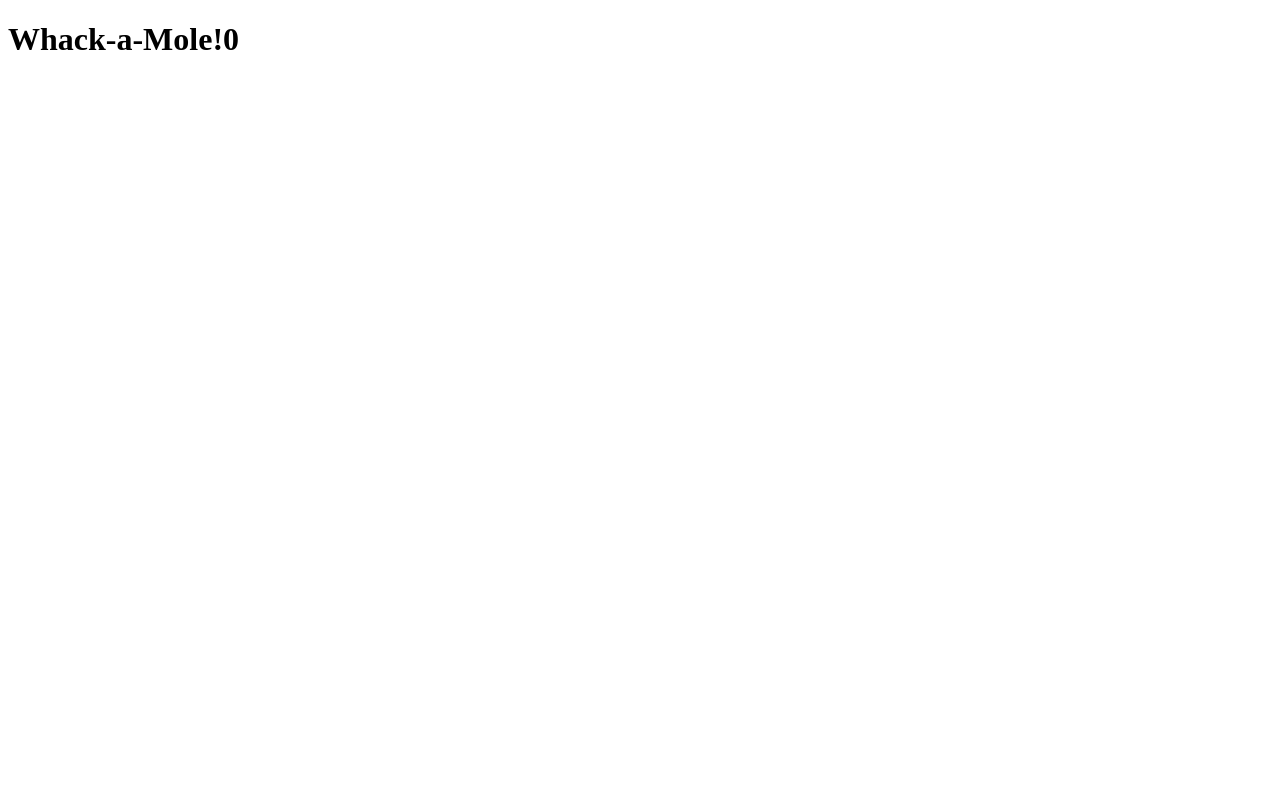
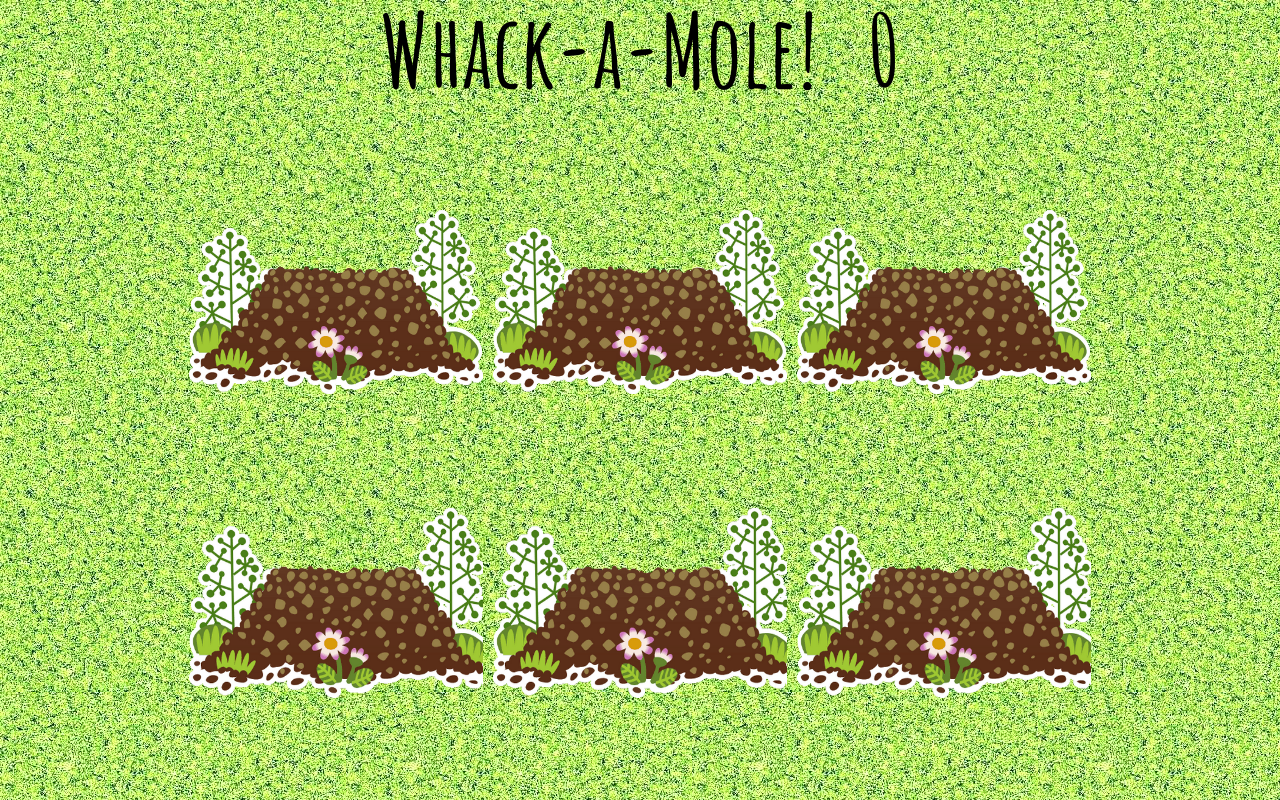
Before and after one commit to foxtrot2609/whack-a-mole, a plain HTML site: page index.html in a window 1280 px wide. Drawn offline with Linux system fonts and the light colour scheme.

Commit message:
feat: add layout flexibility by css

```diff
--- a/index.html
+++ b/index.html
@@ -5,12 +5,15 @@
     <meta charset="UTF-8">
     <meta http-equiv="X-UA-Compatible" content="IE=edge">
     <meta name="viewport" content="width=device-width, initial-scale=1.0">
+    <link rel="stylesheet" href="style.css">
+    <link rel="preconnect" href="https://fonts.gstatic.com">
+    <link href="https://fonts.googleapis.com/css2?family=Amatic+SC:wght@400;700&display=swap" rel="stylesheet">
     <title>Whack-a-Mole</title>
 </head>
 
 <body>
 
-    <h1>Whack-a-Mole!<span>0</span></h1>
+    <h1>Whack-a-Mole!<span class="count">0</span></h1>
 
     <div class="game">
         <div class="hole hole1">
--- a/main.js
+++ b/main.js
@@ -13,8 +13,10 @@ const randomHole = (holes) => {
   const index = Math.floor(Math.random() * holes.length);
   const hole = holes[index];
   if (hole === lastHole) {
+    console.log("the same");
     return randomHole(holes);
   }
   lastHole = hole;
+  console.log(hole);
   return hole;
 };
--- a/style.css
+++ b/style.css
@@ -0,0 +1,58 @@
+html {
+    box-sizing: border-box;
+    font-size: 10px;
+    background: url("img/grass.jpg") repeat;
+}
+
+*,
+*::before,
+*::after {
+    box-sizing: inherit;
+    padding: 0;
+    margin: 0;
+}
+
+body {
+    display: flex;
+    flex-direction: column;
+    justify-content: start;
+    align-items: center;
+    font-family: "Amatic SC", cursive;
+}
+
+h1 {
+    /* text-align: center; */
+    font-size: 10rem;
+    line-height: 1;
+}
+
+.count {
+    margin-left: 5rem;
+}
+
+.game {
+    display: flex;
+    flex-wrap: wrap;
+    justify-content: space-between;
+}
+
+.hole {
+    flex-basis: 32.2%;
+    margin: 0 calc(3.33% / 6);
+    background-image: url("img/hole.png");
+    background-size: cover;
+    width: 19vh;
+}
+
+.game::after, .hole::after {
+    content: "";
+    float: right;
+}
+
+.game::after {
+    padding-top: 33.33%;
+}
+
+.hole::after {
+    padding-top: 100%;
+}
```
Also changed, not shown: img/grass.jpg (added), img/hole.png (added), img/mole.png (added).
